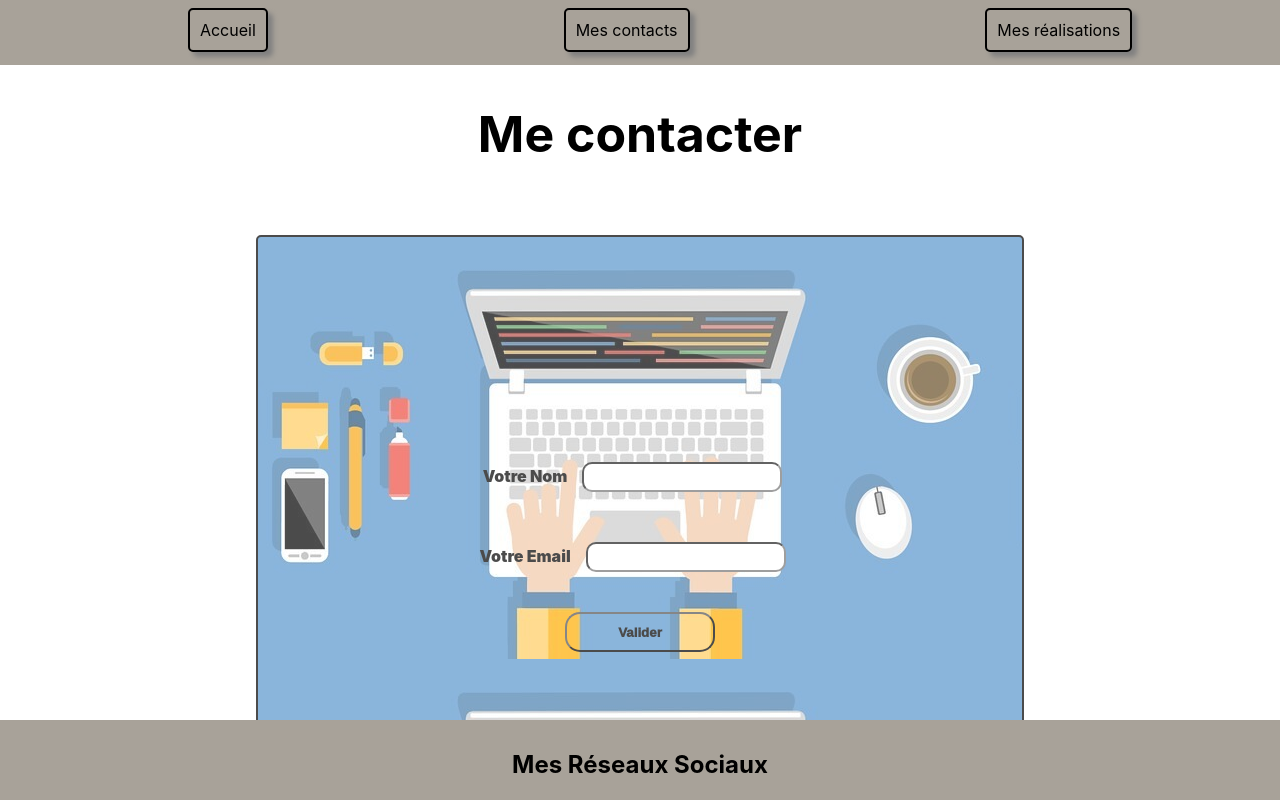
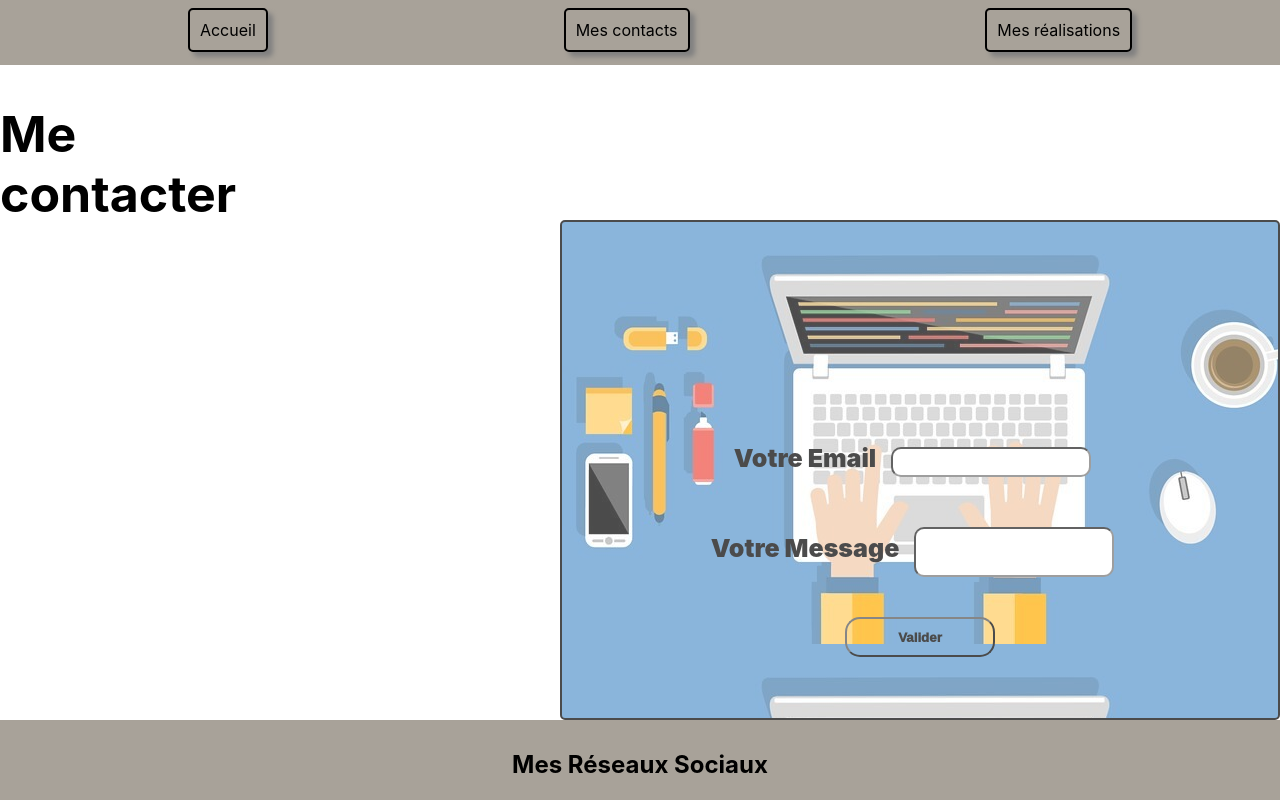
Before and after one commit to sosso711/portfolio1, a Next.js app: page /contact in a window 1280 px wide. Built offline with nearby package versions, Linux system fonts and the light colour scheme.

Commit message:
create reset-db-sql

```diff
--- a/pages/api/contactRequests.js
+++ b/pages/api/contactRequests.js
@@ -1,6 +1,6 @@
 export default function handler(req, res) {
   if (req.method === "POST") {
-    res.status(200).json({ name: "John Doe" });
+    res.status(200).json({ name: "John Doe", email: "" });
   } else {
     res.status(405).json("Game Over");
   }
--- a/pages/contact.js
+++ b/pages/contact.js
@@ -4,37 +4,35 @@ import styles from "../styles/Home.module.css";
 import axios from "axios";
 
 export default function Contact() {
-  const [name, setName] = useState("");
+  const [message, setMessage] = useState("");
   const [email, setEmail] = useState("");
 
-  const handleSubmit = (e) => {
-    e.preventDefault();
+  const HandleSubmit = (e) => {
+    e.preventDefault(),
+      console.log(email, message),
+      alert("Merci de nous recontacter");
   };
-  const handleClick = (e) => {
-    e.preventDefault();
-  };
-
   return (
     <div className={styles.page}>
       <Layout name="Me contacter">
         <div className={styles.contact}>
           <h1>Me contacter</h1>
-        </div>
-        <div>
-          <form className={styles.container} onSubmit={handleSubmit}>
-            <label className={styles.label}>
-              {" "}
-              Votre Nom
-              <input
-                className={styles.input}
-                value={name}
-                type="text"
-                required
-                onChange={(e) => {
-                  setName(e.target.value);
-                }}
-              />
-            </label>
+          <form
+            className={styles.container}
+            onSubmit={(e) => {
+              e.preventDefault();
+              axios
+                .post("http://localhost:3000/api/contactRequests", {
+                  email,
+                  message,
+                })
+
+                .then((result) => {
+                  if (result.status === 200) setEmail("");
+                  setMessage("");
+                });
+            }}
+          >
             <label className={styles.label}>
               {" "}
               Votre Email
@@ -42,22 +40,35 @@ export default function Contact() {
                 className={styles.input}
                 value={email}
                 type="email"
-                required
+                required="required"
                 onChange={(e) => {
                   setEmail(e.target.value);
+                }}
+              />
+            </label>
+            <label className={styles.label}>
+              {" "}
+              Votre Message
+              <input
+                className={styles.message}
+                value={message}
+                type="text"
+                required="required"
+                onChange={(e) => {
+                  setMessage(e.target.value);
                 }}
               />
             </label>
             <button
               className={styles.button}
               type="button"
-              onClick={(e) => e.preventDefault(console.log(email, name))}
+              onClick={HandleSubmit}
             >
               Valider
             </button>
           </form>
         </div>
-      </Layout>{" "}
+      </Layout>
     </div>
   );
 }
--- a/styles/Home.module.css
+++ b/styles/Home.module.css
@@ -89,3 +89,9 @@
   font-weight: 1000;
   border-radius: 15px;
 }
+.message {
+  margin: 15px;
+  height: 50px;
+  width: 200px;
+  border-radius: 10px;
+}
```
Also changed, not shown: reset-db-sql.js (added, +8 -0 lines).
